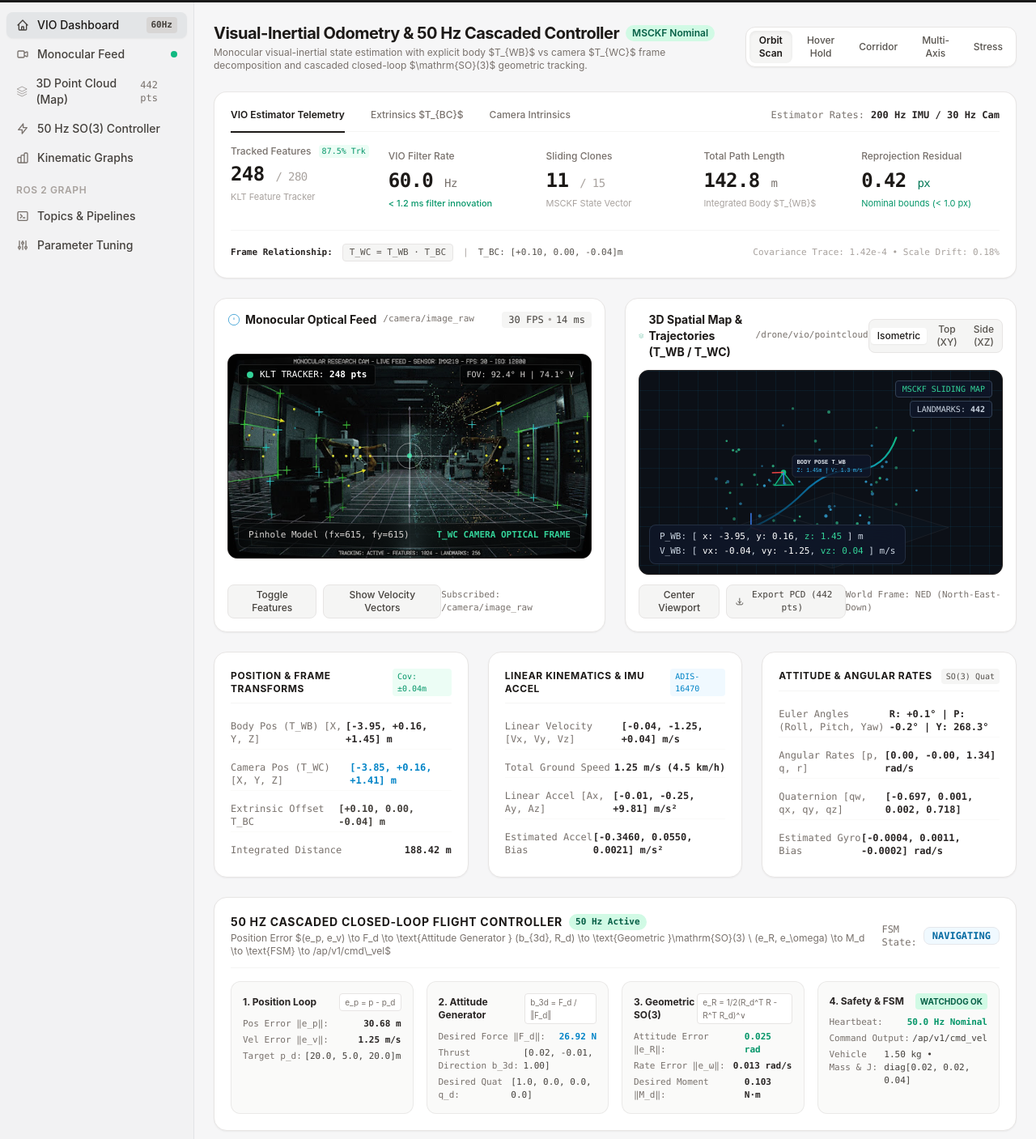
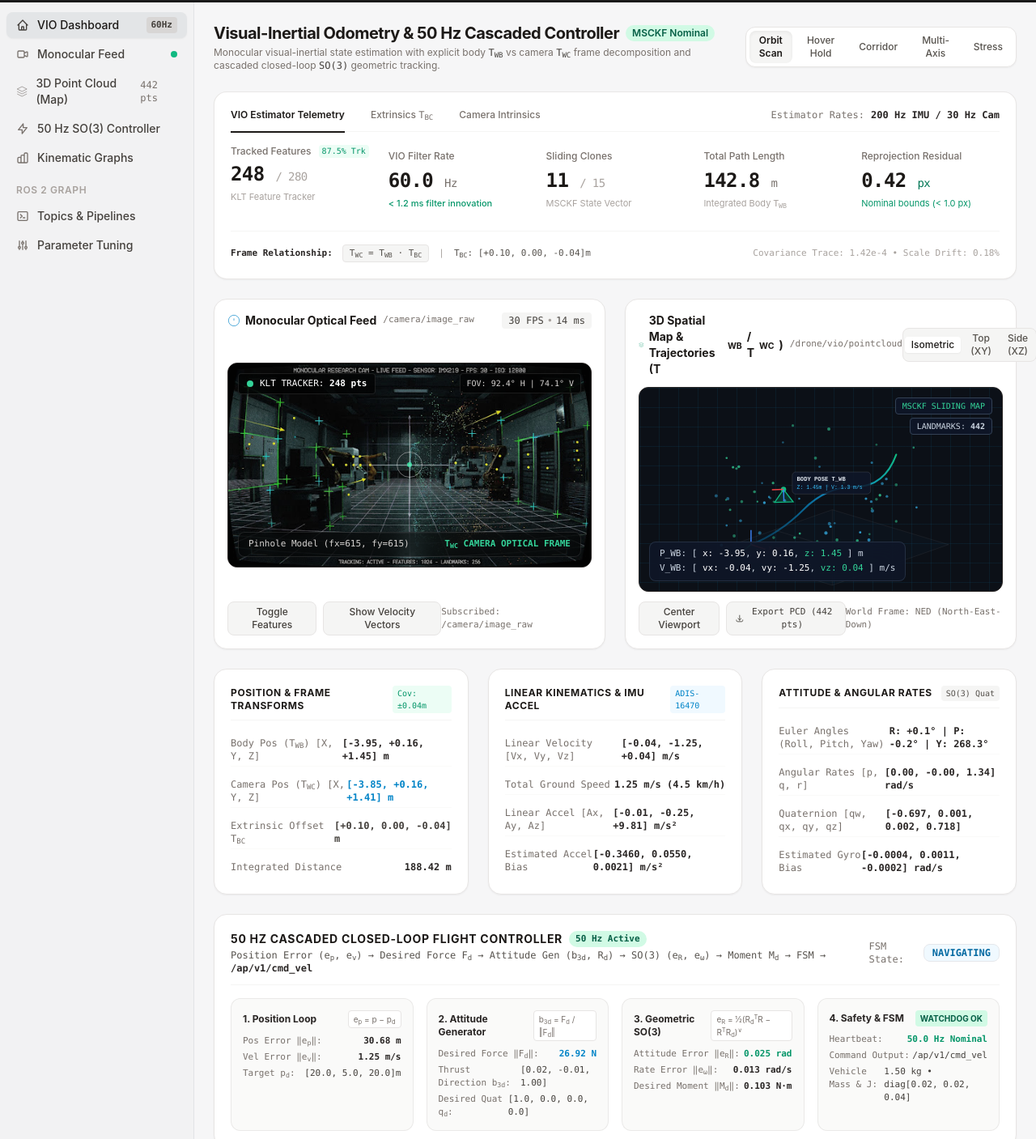
Before and after one commit to iamakhilan/Drones-Dashboard, a plain HTML site: page index.html in a window 1280 px wide. Shown: the part 53-1460 px from the top of the page at 81% size. Drawn offline with nearby package versions, Linux system fonts and the light colour scheme.

Commit message:
Fix unrendered LaTeX syntax across UI and documentation with clean semantic HTML math

```diff
--- a/index.html
+++ b/index.html
@@ -191,7 +191,7 @@
       <div class="p-3 border-t border-[#E1E3E5] space-y-1">
         <button onclick="openTuningModal()" class="w-full flex items-center space-x-2.5 px-3 py-2 rounded-lg text-sm font-medium text-stone-600 hover:bg-stone-200/60 transition text-left">
           <svg class="w-4 h-4 text-stone-500" fill="none" stroke="currentColor" viewBox="0 0 24 24"><path d="M10.325 4.317c.426-1.756 2.924-1.756 3.35 0a1.724 1.724 0 002.573 1.066c1.543-.94 3.31.826 2.37 2.37a1.724 1.724 0 001.065 2.572c1.756.426 1.756 2.924 0 3.35a1.724 1.724 0 00-1.066 2.573c.94 1.543-.826 3.31-2.37 2.37a1.724 1.724 0 00-2.572 1.065c-.426 1.756-2.924 1.756-3.35 0a1.724 1.724 0 00-2.573-1.066c-1.543.94-3.31-.826-2.37-2.37a1.724 1.724 0 00-1.065-2.572c-1.756-.426-1.756-2.924 0-3.35a1.724 1.724 0 001.066-2.573c-.94-1.543.826-3.31 2.37-2.37.996.608 2.296.07 2.572-1.065z" stroke-linecap="round" stroke-linejoin="round" stroke-width="2"></path><path d="M15 12a3 3 0 11-6 0 3 3 0 016 0z" stroke-linecap="round" stroke-linejoin="round" stroke-width="2"></path></svg>
-          <span>Extrinsics Config (T_BC)</span>
+          <span>Extrinsics Config (T<sub>BC</sub>)</span>
         </button>
         <div class="px-3 py-1 flex items-center justify-between text-[11px] text-stone-400 font-mono">
           <span>Bridge: <strong id="sidebar-bridge-status" class="text-emerald-600">ACTIVE</strong></span>
@@ -212,7 +212,7 @@
               MSCKF Nominal
             </span>
           </div>
-          <p class="text-xs text-stone-500 mt-0.5">Monocular visual-inertial state estimation with explicit body $T_{WB}$ vs camera $T_{WC}$ frame decomposition and cascaded closed-loop $\mathrm{SO}(3)$ geometric tracking.</p>
+          <p class="text-xs text-stone-500 mt-0.5">Monocular visual-inertial state estimation with explicit body <span class="font-mono font-medium text-stone-700">T<sub>WB</sub></span> vs camera <span class="font-mono font-medium text-stone-700">T<sub>WC</sub></span> frame decomposition and cascaded closed-loop <span class="font-mono font-medium text-stone-700">SO(3)</span> geometric tracking.</p>
         </div>
 
         <!-- Real Trajectory Dataset Filter Selector (DEMO Mode) -->
@@ -230,7 +230,7 @@
         <div class="flex items-center justify-between border-b border-stone-100 pb-3 mb-4">
           <div class="flex space-x-8 text-xs font-medium text-stone-500">
             <div class="text-stone-900 font-semibold border-b-2 border-stone-900 pb-3 -mb-3.5">VIO Estimator Telemetry</div>
-            <div class="cursor-pointer hover:text-stone-800" onclick="openTuningModal()">Extrinsics $T_{BC}$</div>
+            <div class="cursor-pointer hover:text-stone-800" onclick="openTuningModal()">Extrinsics <span class="font-mono">T<sub>BC</sub></span></div>
             <div class="cursor-pointer hover:text-stone-800" onclick="showToast('Camera Matrix: fx=615.2, fy=615.4, cx=320.0, cy=240.0')">Camera Intrinsics</div>
           </div>
           <div class="flex items-center space-x-2 text-xs text-stone-500 font-mono">
@@ -268,7 +268,7 @@
           <div class="space-y-1">
             <span class="text-xs font-medium text-stone-500">Total Path Length</span>
             <div class="text-2xl font-bold tracking-tight text-stone-900 font-mono"><span id="kpi-displacement">142.8</span> <span class="text-sm font-normal text-stone-500">m</span></div>
-            <p class="text-[11px] text-stone-400">Integrated Body $T_{WB}$</p>
+            <p class="text-[11px] text-stone-400">Integrated Body <span class="font-mono">T<sub>WB</sub></span></p>
           </div>
 
           <!-- KPI 5 -->
@@ -283,9 +283,9 @@
         <div class="mt-6 pt-4 border-t border-stone-100 flex flex-col sm:flex-row items-center justify-between text-xs gap-2">
           <div class="flex items-center space-x-3 font-mono text-[11px] text-stone-600">
             <span class="font-bold text-stone-800">Frame Relationship:</span>
-            <span class="bg-stone-100 px-2 py-0.5 rounded border border-stone-200">T_WC = T_WB · T_BC</span>
+            <span class="bg-stone-100 px-2 py-0.5 rounded border border-stone-200">T<sub>WC</sub> = T<sub>WB</sub> &middot; T<sub>BC</sub></span>
             <span class="text-stone-400">|</span>
-            <span>T_BC: [+0.10, 0.00, -0.04]m</span>
+            <span>T<sub>BC</sub>: [+0.10, 0.00, -0.04]m</span>
           </div>
           <span id="kpi-filter-status" class="font-mono text-stone-400 text-[11px]">Covariance Trace: 1.42e-4 • Scale Drift: 0.18%</span>
         </div>
@@ -343,7 +343,7 @@
             </div>
             <div class="absolute bottom-3 left-3 right-3 flex items-center justify-between text-[11px] font-mono text-stone-300 bg-black/50 backdrop-blur-md px-3 py-1.5 rounded-lg border border-white/10">
               <div>Pinhole Model (fx=615, fy=615)</div>
-              <div class="text-emerald-400 font-semibold">T_WC CAMERA OPTICAL FRAME</div>
+              <div class="text-emerald-400 font-semibold">T<sub>WC</sub> CAMERA OPTICAL FRAME</div>
             </div>
 
           </div>
@@ -369,7 +369,7 @@
             <div class="flex items-center space-x-2">
               <h2 class="text-sm font-bold text-stone-900 flex items-center gap-1.5">
                 <svg class="w-4 h-4 text-emerald-600" fill="none" stroke="currentColor" viewBox="0 0 24 24"><polygon points="12 2 2 7 12 12 22 7 12 2"></polygon><polyline points="2 17 12 22 22 17"></polyline><polyline points="2 12 12 17 22 12"></polyline></svg>
-                3D Spatial Map &amp; Trajectories (T_WB / T_WC)
+                3D Spatial Map &amp; Trajectories (T<sub>WB</sub> / T<sub>WC</sub>)
               </h2>
               <span class="text-[11px] font-mono text-stone-500">/drone/vio/pointcloud</span>
             </div>
@@ -475,15 +475,15 @@
           </div>
           <div class="space-y-2.5 font-mono text-xs">
             <div class="flex justify-between items-center py-1 border-b border-stone-50">
-              <span class="text-stone-500">Body Pos (T_WB) [X, Y, Z]</span>
+              <span class="text-stone-500">Body Pos (T<sub>WB</sub>) [X, Y, Z]</span>
               <span id="tel-pos-wb" class="font-bold text-stone-800">[+4.00, +0.00, -2.00] m</span>
             </div>
             <div class="flex justify-between items-center py-1 border-b border-stone-50">
-              <span class="text-stone-500">Camera Pos (T_WC) [X, Y, Z]</span>
+              <span class="text-stone-500">Camera Pos (T<sub>WC</sub>) [X, Y, Z]</span>
               <span id="tel-pos-wc" class="font-bold text-brand-600">[+4.10, +0.00, -2.04] m</span>
             </div>
             <div class="flex justify-between items-center py-1 border-b border-stone-50">
-              <span class="text-stone-500">Extrinsic Offset T_BC</span>
+              <span class="text-stone-500">Extrinsic Offset T<sub>BC</sub></span>
               <span class="font-bold text-stone-700">[+0.10, 0.00, -0.04] m</span>
             </div>
             <div class="flex justify-between items-center py-1">
@@ -555,7 +555,7 @@
               <h2 class="text-sm font-bold text-stone-900 uppercase tracking-wider">50 Hz Cascaded Closed-Loop Flight Controller</h2>
               <span class="text-[11px] font-mono font-bold bg-emerald-100 text-emerald-800 px-2 py-0.5 rounded-full">50 Hz Active</span>
             </div>
-            <p class="text-xs text-stone-500 mt-0.5">Position Error $(e_p, e_v) \to F_d \to \text{Attitude Generator } (b_{3d}, R_d) \to \text{Geometric }\mathrm{SO}(3) \ (e_R, e_\omega) \to M_d \to \text{FSM} \to /ap/v1/cmd\_vel$</p>
+            <p class="text-xs text-stone-500 mt-0.5 font-mono text-[11px] text-stone-600">Position Error (e<sub>p</sub>, e<sub>v</sub>) &rarr; Desired Force F<sub>d</sub> &rarr; Attitude Gen (b<sub>3d</sub>, R<sub>d</sub>) &rarr; SO(3) (e<sub>R</sub>, e<sub>&omega;</sub>) &rarr; Moment M<sub>d</sub> &rarr; FSM &rarr; <span class="font-bold text-stone-800">/ap/v1/cmd_vel</span></p>
           </div>
           <div class="flex items-center space-x-2 font-mono text-xs">
             <span class="text-stone-500">FSM State:</span>
@@ -570,12 +570,12 @@
           <div class="p-3.5 bg-stone-50 rounded-xl border border-stone-200/80 space-y-2">
             <div class="flex justify-between items-center text-stone-500 font-sans text-xs">
               <span class="font-bold text-stone-800">1. Position Loop</span>
-              <span class="text-[10px] bg-white px-1.5 py-0.5 rounded border border-stone-200">e_p = p - p_d</span>
+              <span class="text-[10px] bg-white px-1.5 py-0.5 rounded border border-stone-200">e<sub>p</sub> = p &minus; p<sub>d</sub></span>
             </div>
             <div class="space-y-1 text-[11px]">
-              <div class="flex justify-between"><span class="text-stone-500">Pos Error ‖e_p‖:</span><strong id="ctrl-ep-norm" class="text-stone-800">0.42 m</strong></div>
-              <div class="flex justify-between"><span class="text-stone-500">Vel Error ‖e_v‖:</span><strong id="ctrl-ev-norm" class="text-stone-800">0.18 m/s</strong></div>
-              <div class="flex justify-between"><span class="text-stone-500">Target p_d:</span><span class="text-stone-700">[20.0, 5.0, 20.0]m</span></div>
+              <div class="flex justify-between"><span class="text-stone-500">Pos Error ‖e<sub>p</sub>‖:</span><strong id="ctrl-ep-norm" class="text-stone-800">0.42 m</strong></div>
+              <div class="flex justify-between"><span class="text-stone-500">Vel Error ‖e<sub>v</sub>‖:</span><strong id="ctrl-ev-norm" class="text-stone-800">0.18 m/s</strong></div>
+              <div class="flex justify-between"><span class="text-stone-500">Target p<sub>d</sub>:</span><span class="text-stone-700">[20.0, 5.0, 20.0]m</span></div>
             </div>
           </div>
 
@@ -583,12 +583,12 @@
           <div class="p-3.5 bg-stone-50 rounded-xl border border-stone-200/80 space-y-2">
             <div class="flex justify-between items-center text-stone-500 font-sans text-xs">
               <span class="font-bold text-stone-800">2. Attitude Generator</span>
-              <span class="text-[10px] bg-white px-1.5 py-0.5 rounded border border-stone-200">b_3d = F_d / ‖F_d‖</span>
+              <span class="text-[10px] bg-white px-1.5 py-0.5 rounded border border-stone-200">b<sub>3d</sub> = F<sub>d</sub> / ‖F<sub>d</sub>‖</span>
             </div>
             <div class="space-y-1 text-[11px]">
-              <div class="flex justify-between"><span class="text-stone-500">Desired Force ‖F_d‖:</span><strong id="ctrl-fd-norm" class="text-brand-600">14.72 N</strong></div>
-              <div class="flex justify-between"><span class="text-stone-500">Thrust Direction b_3d:</span><span id="ctrl-b3d-vec" class="text-stone-700">[0.02, -0.01, 1.00]</span></div>
-              <div class="flex justify-between"><span class="text-stone-500">Desired Quat q_d:</span><span class="text-stone-700">[1.0, 0.0, 0.0, 0.0]</span></div>
+              <div class="flex justify-between"><span class="text-stone-500">Desired Force ‖F<sub>d</sub>‖:</span><strong id="ctrl-fd-norm" class="text-brand-600">14.72 N</strong></div>
+              <div class="flex justify-between"><span class="text-stone-500">Thrust Direction b<sub>3d</sub>:</span><span id="ctrl-b3d-vec" class="text-stone-700">[0.02, -0.01, 1.00]</span></div>
+              <div class="flex justify-between"><span class="text-stone-500">Desired Quat q<sub>d</sub>:</span><span class="text-stone-700">[1.0, 0.0, 0.0, 0.0]</span></div>
             </div>
           </div>
 
@@ -596,12 +596,12 @@
           <div class="p-3.5 bg-stone-50 rounded-xl border border-stone-200/80 space-y-2">
             <div class="flex justify-between items-center text-stone-500 font-sans text-xs">
               <span class="font-bold text-stone-800">3. Geometric SO(3)</span>
-              <span class="text-[10px] bg-white px-1.5 py-0.5 rounded border border-stone-200">e_R = 1/2(R_d^T R - R^T R_d)^∨</span>
+              <span class="text-[10px] bg-white px-1.5 py-0.5 rounded border border-stone-200">e<sub>R</sub> = &frac12;(R<sub>d</sub><sup>T</sup>R &minus; R<sup>T</sup>R<sub>d</sub>)<sup>&or;</sup></span>
             </div>
             <div class="space-y-1 text-[11px]">
-              <div class="flex justify-between"><span class="text-stone-500">Attitude Error ‖e_R‖:</span><strong id="ctrl-er-norm" class="text-emerald-600">0.024 rad</strong></div>
-              <div class="flex justify-between"><span class="text-stone-500">Rate Error ‖e_ω‖:</span><strong id="ctrl-ew-norm" class="text-stone-800">0.015 rad/s</strong></div>
-              <div class="flex justify-between"><span class="text-stone-500">Desired Moment ‖M_d‖:</span><strong id="ctrl-md-norm" class="text-stone-800">0.118 N·m</strong></div>
+              <div class="flex justify-between"><span class="text-stone-500">Attitude Error ‖e<sub>R</sub>‖:</span><strong id="ctrl-er-norm" class="text-emerald-600">0.024 rad</strong></div>
+              <div class="flex justify-between"><span class="text-stone-500">Rate Error ‖e<sub>&omega;</sub>‖:</span><strong id="ctrl-ew-norm" class="text-stone-800">0.015 rad/s</strong></div>
+              <div class="flex justify-between"><span class="text-stone-500">Desired Moment ‖M<sub>d</sub>‖:</span><strong id="ctrl-md-norm" class="text-stone-800">0.118 N·m</strong></div>
             </div>
           </div>
 
@@ -1081,14 +1081,14 @@
         <!-- Position & SO(3) Controller Gains -->
         <div class="grid grid-cols-2 gap-3 font-mono">
           <div>
-            <label class="block font-bold text-stone-700 uppercase tracking-wider mb-1 text-[11px]">Position Gains (Kp, Kv)</label>
+            <label class="block font-bold text-stone-700 uppercase tracking-wider mb-1 text-[11px]">Position Gains (K<sub>p</sub>, K<sub>v</sub>)</label>
             <div class="space-y-1.5">
               <input id="tune-kp" type="text" value="Kp: 0.5, 0.5, 0.5" class="w-full px-2.5 py-1 border border-stone-300 rounded-lg text-xs" />
               <input id="tune-kv" type="text" value="Kv: 0.2, 0.2, 0.2" class="w-full px-2.5 py-1 border border-stone-300 rounded-lg text-xs" />
             </div>
           </div>
           <div>
-            <label class="block font-bold text-stone-700 uppercase tracking-wider mb-1 text-[11px]">SO(3) Gains (k_R, k_Ω)</label>
+            <label class="block font-bold text-stone-700 uppercase tracking-wider mb-1 text-[11px]">SO(3) Gains (k<sub>R</sub>, k<sub>&Omega;</sub>)</label>
             <div class="space-y-1.5">
               <input id="tune-kr" type="text" value="k_R: 4.85, 4.85, 2.50" class="w-full px-2.5 py-1 border border-stone-300 rounded-lg text-xs" />
               <input id="tune-kw" type="text" value="k_Ω: 0.35, 0.35, 0.20" class="w-full px-2.5 py-1 border border-stone-300 rounded-lg text-xs" />
@@ -1100,7 +1100,7 @@
         <div class="p-3 bg-stone-50 rounded-xl border border-stone-200 font-mono text-[11px] space-y-1 text-stone-600">
           <div class="flex justify-between"><span>Airframe Mass (m):</span><strong class="text-stone-900">1.50 kg</strong></div>
           <div class="flex justify-between"><span>Inertia Tensor (J):</span><strong class="text-stone-900">diag[0.02, 0.02, 0.04] kg·m²</strong></div>
-          <div class="flex justify-between"><span>Extrinsics T_BC:</span><strong class="text-stone-900">[+0.10, 0.00, -0.04] m</strong></div>
+          <div class="flex justify-between"><span>Extrinsics T<sub>BC</sub>:</span><strong class="text-stone-900">[+0.10, 0.00, -0.04] m</strong></div>
         </div>
 
         <!-- Remote ROS 2 WebSocket Bridge Endpoint -->
```
Also changed, not shown: README.md.
